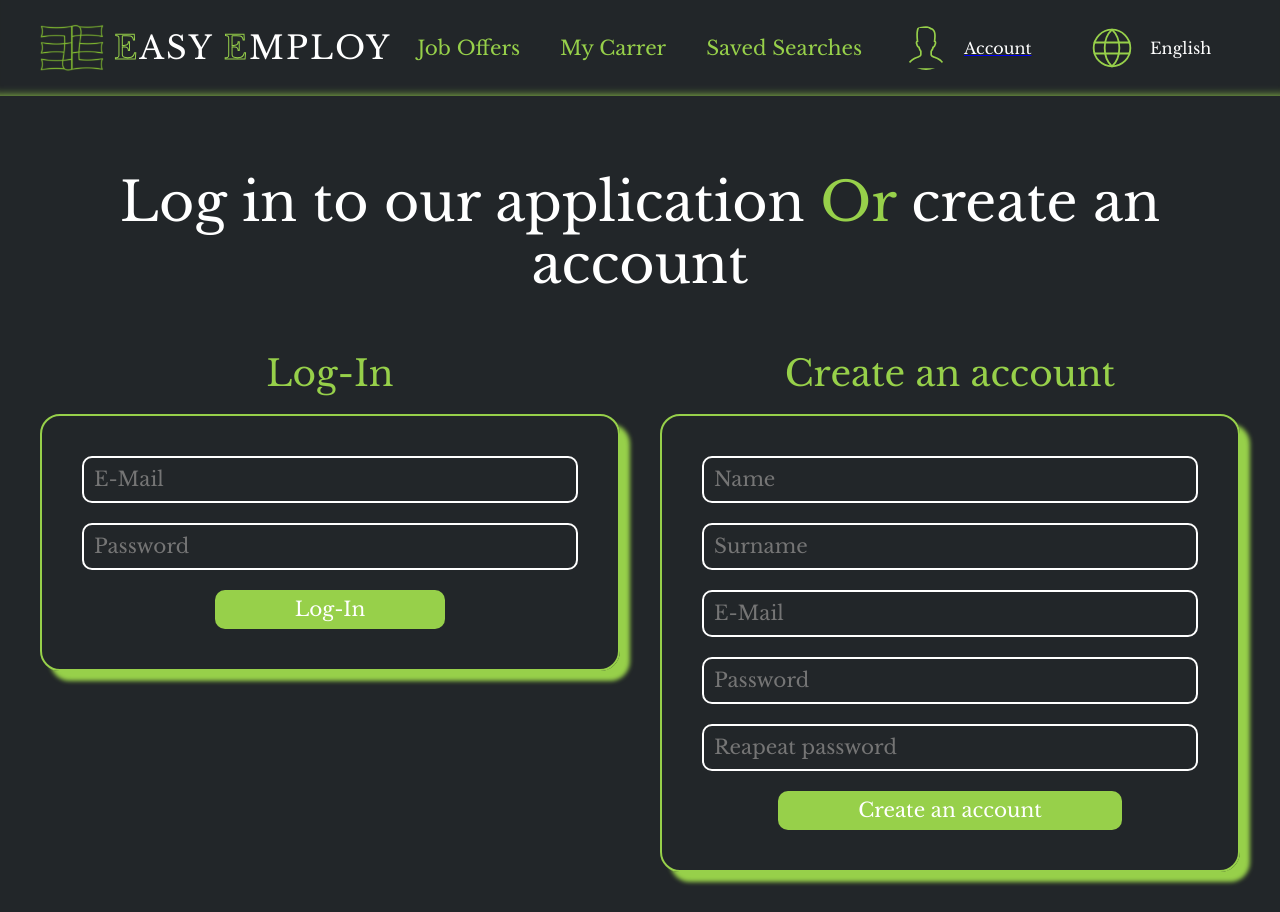
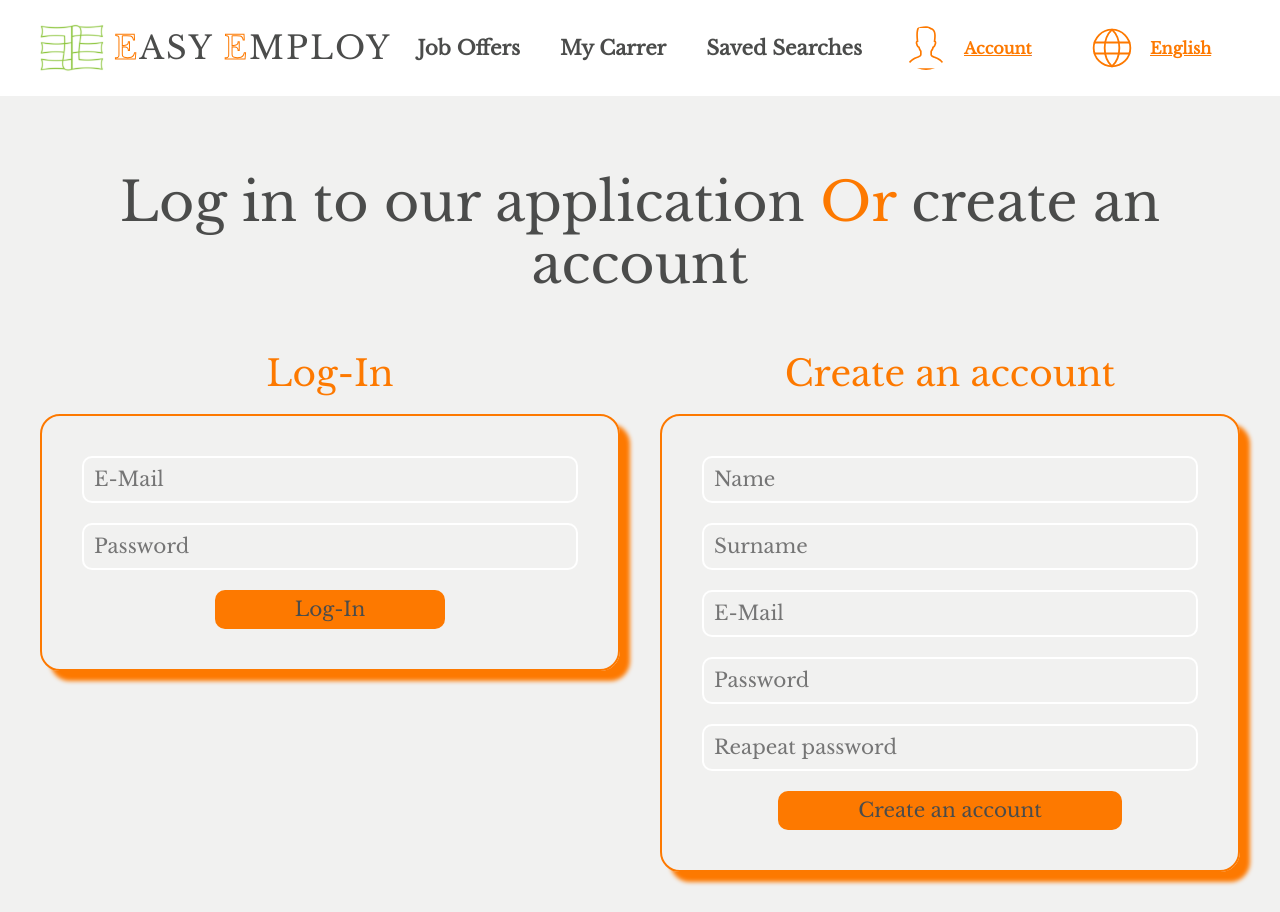
Before and after one commit to mizdebski77/Easy-Employ, a React (Create React App) app: page /Log-In in a window 1280 px wide. Built offline with nearby package versions, Linux system fonts and the light colour scheme.

Commit message:
Color pallet changed

```diff
--- a/src/common/Navigation/Language/language.tsx
+++ b/src/common/Navigation/Language/language.tsx
@@ -3,6 +3,7 @@ import { CloseButton, FlagImg, FullScreenWrapper, LangCaption, LangWrapper, Lang
 import { AiOutlineClose } from 'react-icons/ai'
 import { AnimatePresence, motion } from 'framer-motion';
 import { languages } from './languagesData';
+import { closeWindow, closeWrapper, openWindow, openWrapper } from '../../../core/animationsStore';
 
 interface CloseLangWindow {
     languageWindow: boolean;
@@ -11,21 +12,6 @@ interface CloseLangWindow {
 
 export const Language: React.FC<CloseLangWindow> = ({ closeLangWindow, languageWindow }) => {
 
-    const openWrapper = {
-        opacity: 1,
-    };
-
-    const closeWrapper = {
-        opacity: 0,
-    };
-
-    const openWindow = {
-        scale: 1,
-    };
-
-    const closeWindow = {
-        scale: 0,
-    };
     return (
         <Wrapper>
             <AnimatePresence>
--- a/src/common/Navigation/Language/styledLanguage.ts
+++ b/src/common/Navigation/Language/styledLanguage.ts
@@ -67,6 +67,8 @@ export const LangCaption = styled.span`
 
 export const FlagImg = styled.img`
     width: 100px;
+    height: 100px;
+    border-radius: 50%;
 
     @media (max-width: ${({ theme }) => theme.breakPoint.thirdBp}px){
         width: 40px;
--- a/src/common/Navigation/styledNavigation.ts
+++ b/src/common/Navigation/styledNavigation.ts
@@ -10,9 +10,8 @@ export const Wrapper = styled.nav <{ homeScreen?: boolean }>`
     position: sticky;
     z-index: 10;
     top:0;
-    background: ${({ theme }) => theme.color.mainColor};
+    background: ${({ theme }) => theme.color.secondColor};
     transition: 0.3s;
-    box-shadow: inset 0 -10px 10px -10px ${({ theme }) => theme.color.fontMain};
 
     @media (max-width: ${({ theme }) => theme.breakPoint.firstBp}px){
         padding: 20px 40px;
@@ -77,13 +76,14 @@ export const LinksWrapper = styled.div`
 
 export const NavbarLink = styled(NavLink)`
     font-size: 20px;
-    color: ${({ theme }) => theme.color.fontMain};
+    color: ${({ theme }) => theme.color.fontSecond};
     text-decoration: none;
     transition: 0.3s;
     text-align: center;
+    font-weight: bold;
 
     &:hover {
-        color: ${({ theme }) => theme.color.fontSecond};
+        color: ${({ theme }) => theme.color.fontMain};
     };
 `;
 
@@ -121,7 +121,7 @@ export const LinkImgWrapper = styled(Link)`
     width: 166px;
 
     &:hover {
-        background: rgba(255, 255, 255, 0.1);
+        background: ${({ theme }) => theme.color.thirdColor};
     };
 `;
 
@@ -136,12 +136,14 @@ export const LinkImgWrapperLang = styled.div`
     width: 166px;
 
     &:hover {
-        background: rgba(255, 255, 255, 0.1);
+        background: ${({ theme }) => theme.color.thirdColor};
     };
 `;
 
 export const LinkImgSpan = styled.span`
-    color: white;
+    color: ${({ theme }) => theme.color.fontMain};
+    font-weight: bold;
+    text-decoration: underline;
 
     @media (max-width: ${({ theme }) => theme.breakPoint.secondBp}px){
         display: none;
--- a/src/core/animationsStore.ts
+++ b/src/core/animationsStore.ts
@@ -58,3 +58,19 @@ export const formVariant = {
         },
     },
 };
+
+export const openWrapper = {
+    opacity: 1,
+};
+
+export const closeWrapper = {
+    opacity: 0,
+};
+
+export const openWindow = {
+    scale: 1,
+};
+
+export const closeWindow = {
+    scale: 0,
+};
--- a/src/core/styledComponents.d.ts
+++ b/src/core/styledComponents.d.ts
@@ -8,6 +8,7 @@ declare module 'styled-components' {
             fontSecond: string;
             fontMainHover: string;
             secondColor: string;
+            thirdColor: string;
         }
         breakPoint: {
             firstBp: number,
--- a/src/core/theme.ts
+++ b/src/core/theme.ts
@@ -1,11 +1,11 @@
 export const theme = {
     color: {
-        mainColor: "#222629;",
-        fontMain: "#97d04a",
-        fontSecond: "#fff",
+        mainColor: "#f1f1f0;",
+        fontMain: "#fd7900",
+        fontSecond: "#4b4c4b",
         fontMainHover: "#9fd557",
-        secondColor: "#474B4F",
-
+        secondColor: "#ffff",
+        thirdColor: "#e6e6e6",
     },
 
     breakPoint: {
--- a/src/features/LogIn/logIn.tsx
+++ b/src/features/LogIn/logIn.tsx
@@ -26,11 +26,13 @@ export const LogIn = () => {
                 >
                     <FormTitle>Log-In</FormTitle>
                     <Form>
-                        <Input placeholder='E-Mail' type='email' />
-                        <Input placeholder='Password' type='password' />
+                        <Input placeholder='E-Mail' type='email' required />
+                        <Input placeholder='Password' type='password' required />
                         <Button>Log-In</Button>
                     </Form>
                 </FormContainer>
+
+
 
                 <FormContainer
                     as={motion.div}
@@ -40,11 +42,11 @@ export const LogIn = () => {
                 >
                     <FormTitle>Create an account</FormTitle>
                     <Form>
-                        <Input placeholder='Name' type='name' />
-                        <Input placeholder='Surname' type='name' />
-                        <Input placeholder='E-Mail' type='email' />
-                        <Input placeholder='Password' type='password' />
-                        <Input placeholder='Reapeat password' type='password' />
+                        <Input placeholder='Name' type='name' required />
+                        <Input placeholder='Surname' type='name' required />
+                        <Input placeholder='E-Mail' type='email' required />
+                        <Input placeholder='Password' type='password' required />
+                        <Input placeholder='Reapeat password' type='password' required />
                         <Button>Create an account</Button>
                     </Form>
                 </FormContainer>
```
Also changed, not shown: src/common/Images/account.svg, src/common/Images/language.svg.
